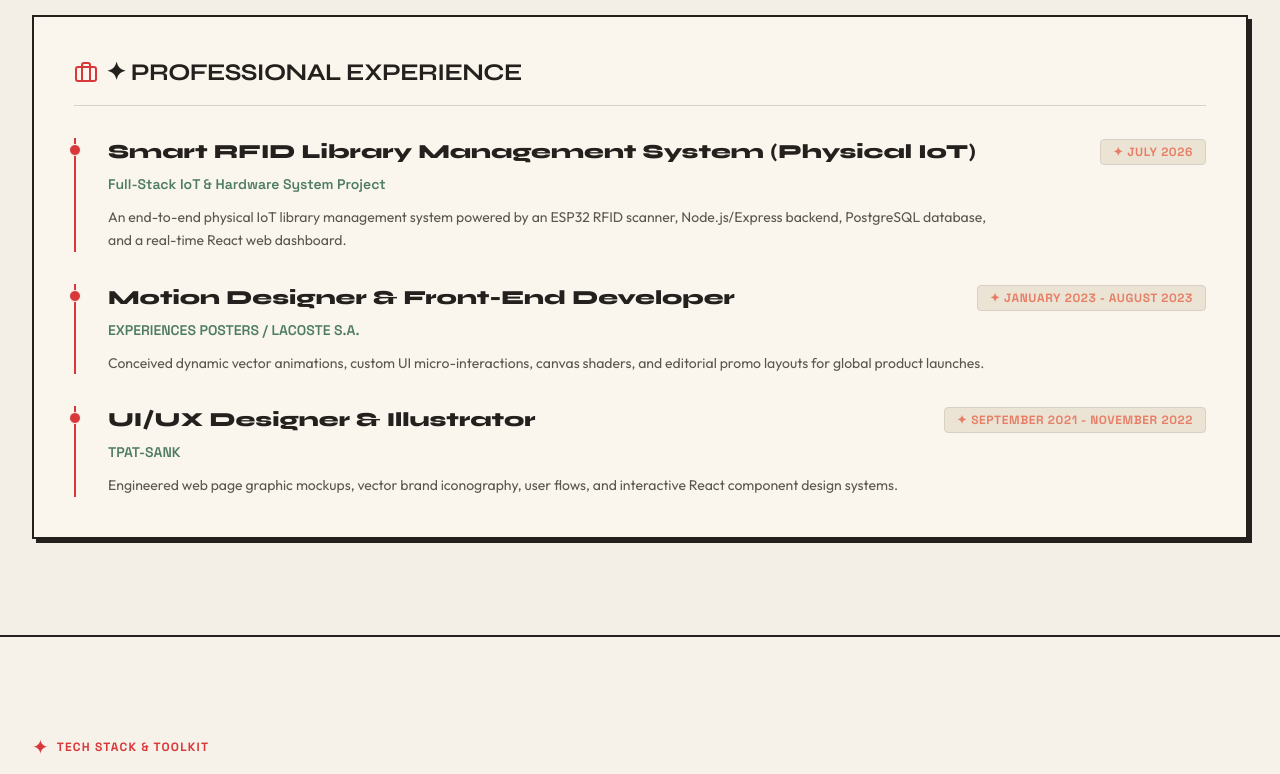
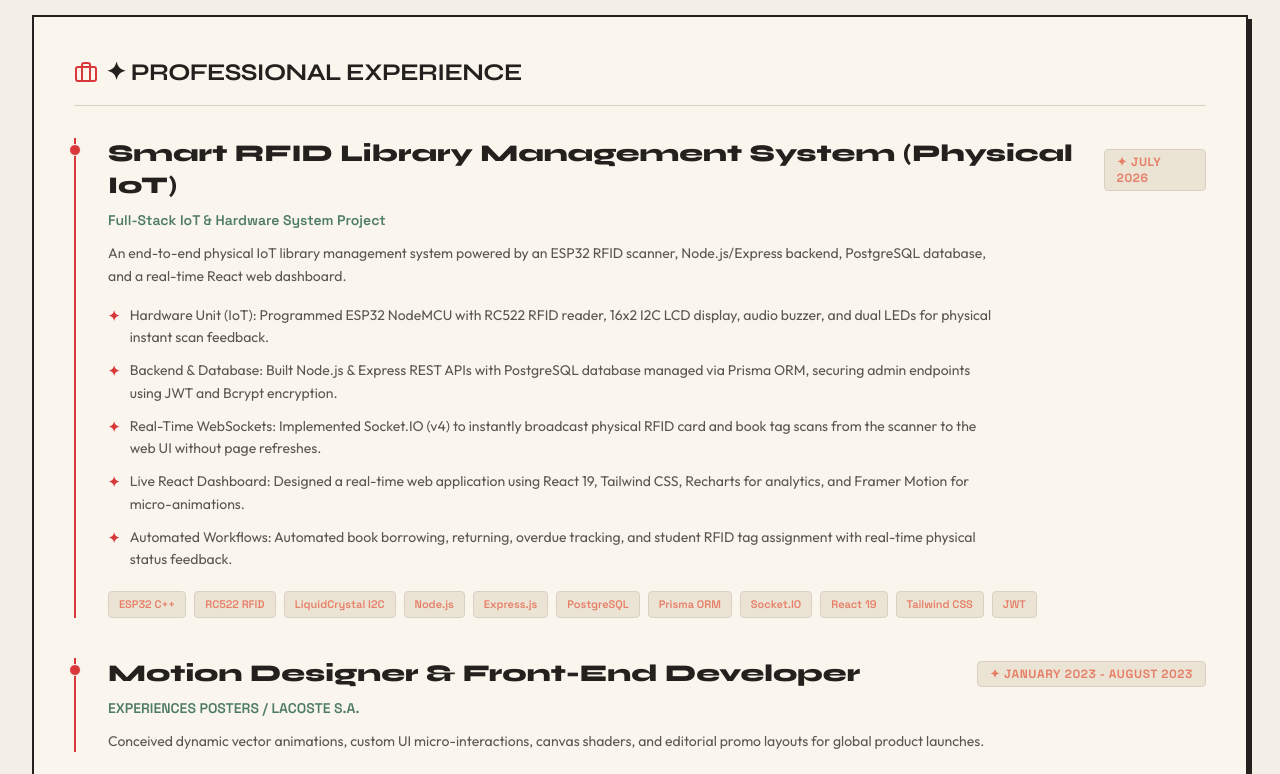
Before and after one commit to NH-Bappy/portfolio, a React (Vite) app: page / in a window 1280 px wide. Shown: the part 3480-4254 px from the top of the page. Built offline with nearby package versions, Linux system fonts and the light colour scheme; the HTML template or start-up script is replaced by a standard one.

Commit message:
feat(experience): support bullet points and tech stack tags in AboutExperience

```diff
--- a/src/components/AboutExperience.jsx
+++ b/src/components/AboutExperience.jsx
@@ -34,7 +34,7 @@ export default function AboutExperience() {
               </h3>
             </div>
 
-            <div className="space-y-8">
+            <div className="space-y-10">
               {experiences.map((exp, idx) => (
                 <div
                   key={idx}
@@ -44,7 +44,7 @@ export default function AboutExperience() {
                   <div className="absolute -left-[7px] top-1.5 w-3 h-3 rounded-full bg-[var(--color-accent-crimson)] border border-[var(--color-card)] group-hover:scale-125 transition-transform" />
 
                   <div className="flex flex-col sm:flex-row sm:items-center justify-between mb-2 gap-1">
-                    <h4 className="font-display font-extrabold text-lg sm:text-xl text-[var(--color-text-main)]">
+                    <h4 className="font-display font-extrabold text-lg sm:text-2xl text-[var(--color-text-main)]">
                       {exp.role}
                     </h4>
                     <span className="font-tech text-xs font-bold text-[var(--color-accent-salmon)] uppercase tracking-wider bg-[var(--color-card-secondary)] px-3 py-1 rounded border border-[var(--color-border-subtle)] w-fit">
@@ -56,9 +56,32 @@ export default function AboutExperience() {
                     {exp.company}
                   </span>
 
-                  <p className="font-body text-xs sm:text-sm text-[var(--color-text-muted)] leading-relaxed max-w-4xl">
-                    {exp.description}
-                  </p>
+                  {exp.description && (
+                    <p className="font-body text-xs sm:text-sm text-[var(--color-text-muted)] leading-relaxed max-w-4xl mb-4">
+                      {exp.description}
+                    </p>
+                  )}
+
+                  {exp.points && exp.points.length > 0 && (
+                    <ul className="space-y-2.5 mb-5 max-w-4xl">
+                      {exp.points.map((pt, pIdx) => (
+                        <li key={pIdx} className="flex items-start gap-2.5 font-body text-xs sm:text-sm text-[var(--color-text-muted)] leading-relaxed">
+                          <span className="text-[var(--color-accent-crimson)] font-bold text-sm shrink-0 mt-0.5">✦</span>
+                          <span>{pt}</span>
+                        </li>
+                      ))}
+                    </ul>
+                  )}
+
+                  {exp.techStack && exp.techStack.length > 0 && (
+                    <div className="flex flex-wrap gap-2 mt-4">
+                      {exp.techStack.map((tech, tIdx) => (
+                        <span key={tIdx} className="font-tech text-[11px] font-semibold px-2.5 py-1 rounded bg-[var(--color-card-secondary)] text-[var(--color-accent-salmon)] border border-[var(--color-border-subtle)]">
+                          {tech}
+                        </span>
+                      ))}
+                    </div>
+                  )}
                 </div>
               ))}
             </div>
```
